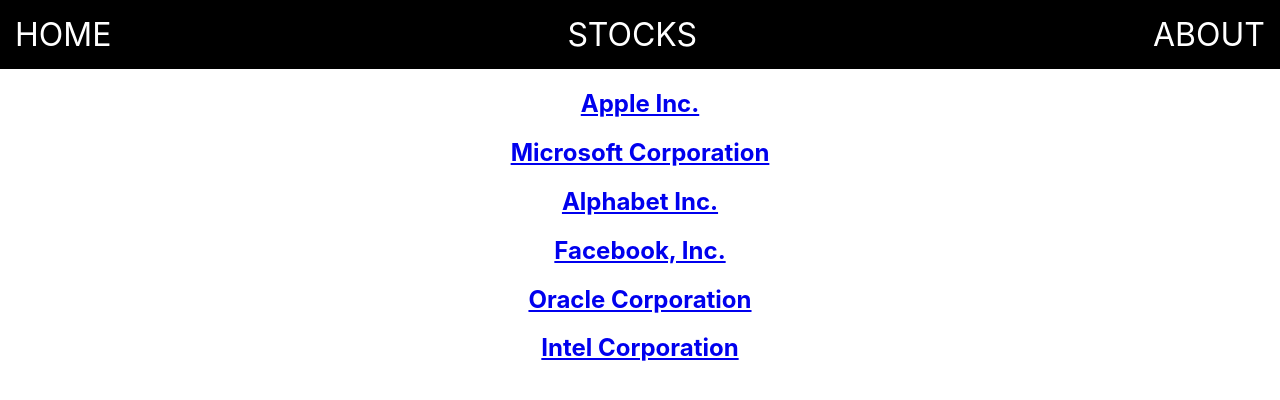
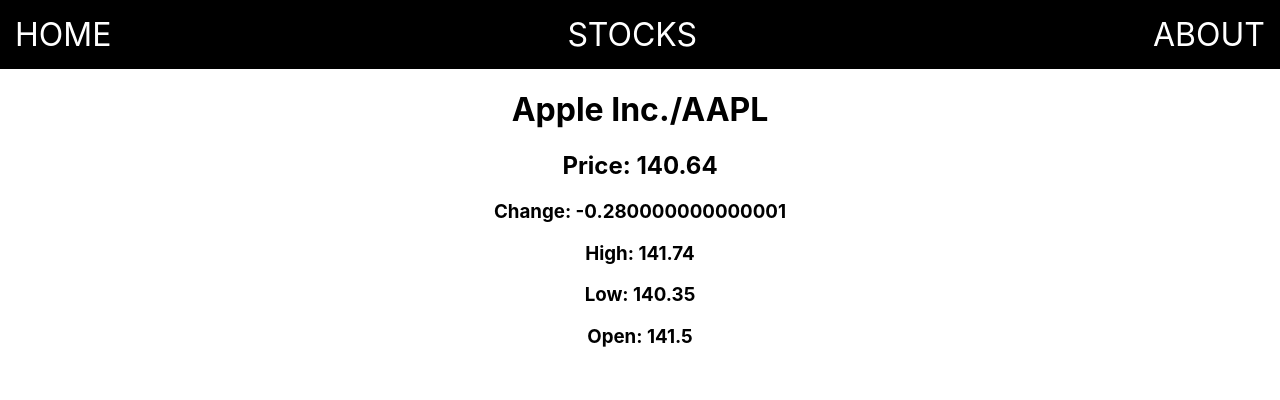
Before and after one commit to badjab326/react-router-lab, a React (Create React App) app: page /stocks/AAPL in a window 1280 px wide. Shown: the top 400 px of the page. Built offline with nearby package versions, Linux system fonts and the light colour scheme.

Commit message:
Fixed routing and price page

```diff
--- a/src/App.js
+++ b/src/App.js
@@ -5,6 +5,7 @@
 import Home from './pages/Home'
 import Price from './pages/Price'
 import Stocks from './pages/Stocks'
+import StockData from './components/StocksData'
 
 
 function App() {
@@ -17,12 +18,11 @@
         <Route path="/about">
           <About />
         </Route>
-        <Route path="/stocks">
+        <Route exact path="/stocks">
           <Stocks />
         </Route>
-        <Route path="/price/:symbol" render={(renderProps) => {
-          return <Price {...renderProps} />
-        }} />
+        <Route path="/stocks/:symbol" render={props => <Price stockData={StockData} {...props} />
+        } />
     </div>
   );
 }
--- a/src/pages/Price.js
+++ b/src/pages/Price.js
@@ -1,11 +1,9 @@
 import { getConfig } from '@testing-library/react';
 import { useState, useEffect } from 'react';
-import StocksData from '../components/StocksData';
 
 const Price = (props) => {
 
-    console.log(props.renderProps);
-    const stock = props.renderProps.filter(stock => stock.symbol === props.match.params.symbol)[0];
+    const stock = props.stockData.filter(stock => stock.symbol === props.match.params.symbol)[0];
 
         return (
             <div>
```
